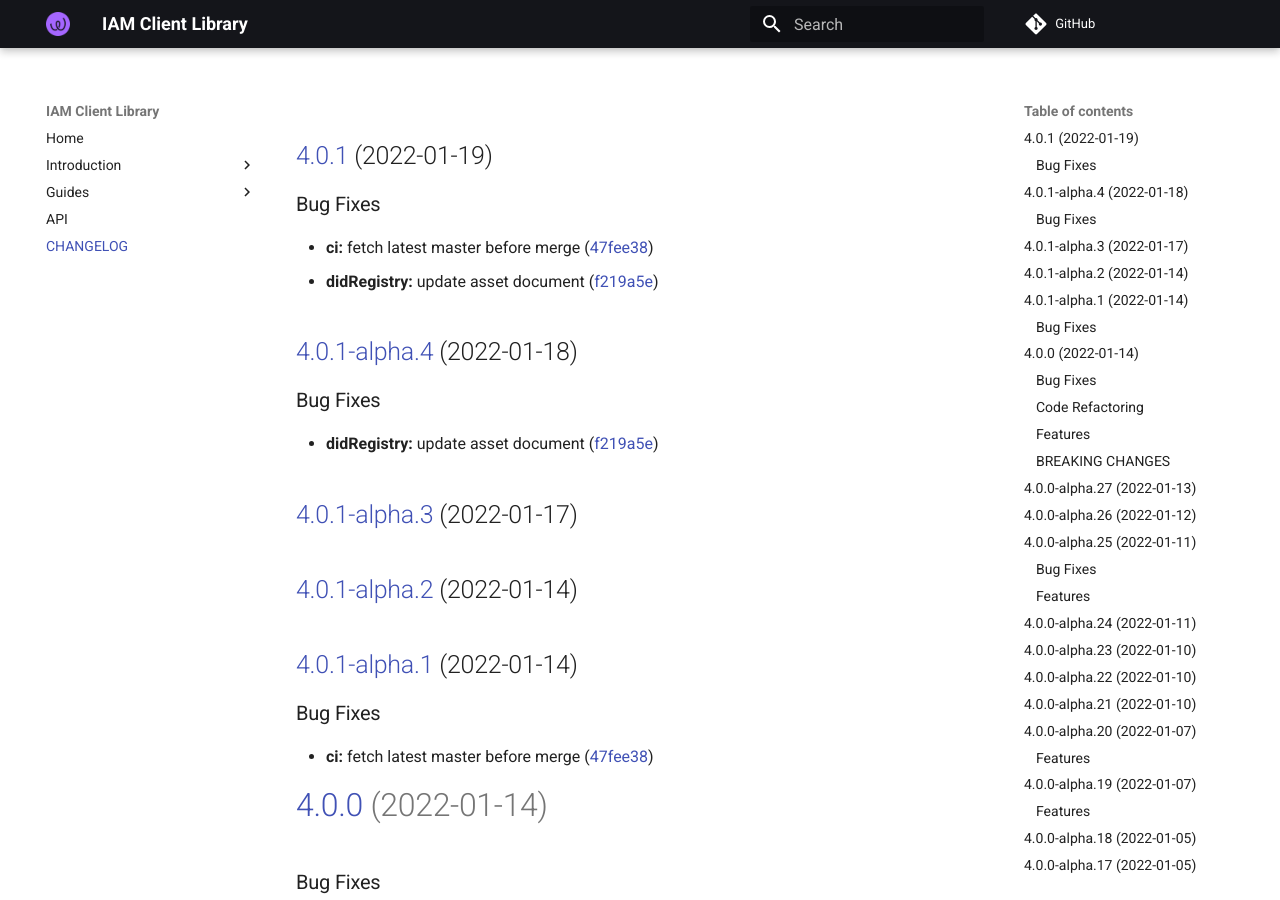
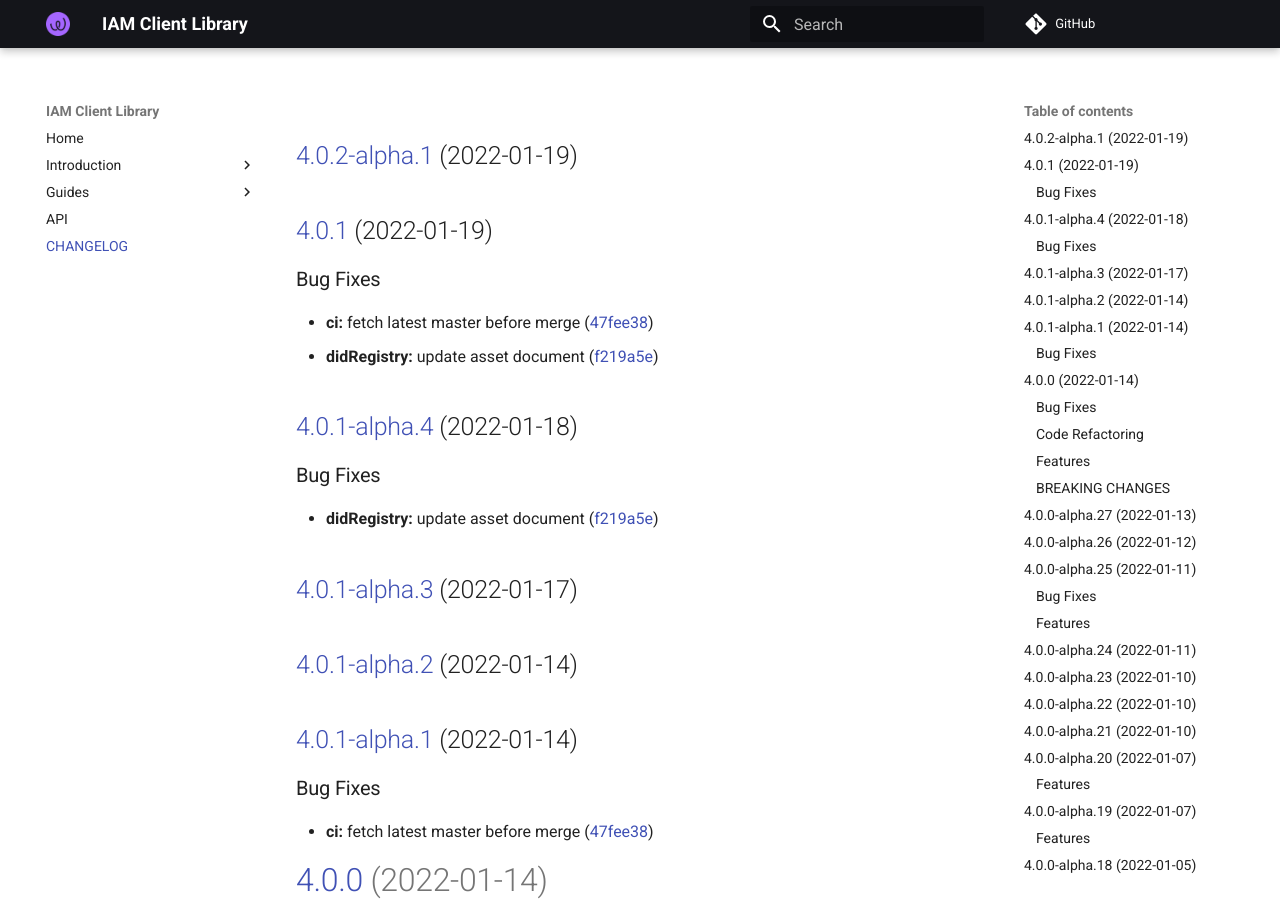
Before and after one commit to energywebfoundation/iam-client-lib, an MkDocs documentation site: the page built from docs/CHANGELOG.md, in a window 1280 px wide and 900 px high. Built offline with MkDocs 1.6.1 and Material for MkDocs 9.7.7, drawn with Linux system fonts in a browser that asks for light colours; comment, search, counter and statistics services are not loaded.

Commit message:
chore(release): 4.0.2-alpha.1 [skip ci]
## [4.0.2-alpha.1](https://github.com/energywebfoundation/iam-client-lib/compare/v4.0.1...v4.0.2-alpha.1) (2022-01-19)

```diff
--- a/docs/CHANGELOG.md
+++ b/docs/CHANGELOG.md
@@ -1,3 +1,5 @@
+## [4.0.2-alpha.1](https://github.com/energywebfoundation/iam-client-lib/compare/v4.0.1...v4.0.2-alpha.1) (2022-01-19)
+
 ## [4.0.1](https://github.com/energywebfoundation/iam-client-lib/compare/v4.0.0...v4.0.1) (2022-01-19)
 
 
--- a/package.json
+++ b/package.json
@@ -1,6 +1,6 @@
 {
   "name": "iam-client-lib",
-  "version": "4.0.1",
+  "version": "4.0.2-alpha.1",
   "description": "Library for Decentralized Identity and Access Management",
   "main": "dist/index.js",
   "module": "dist/index.esm.js",
```
